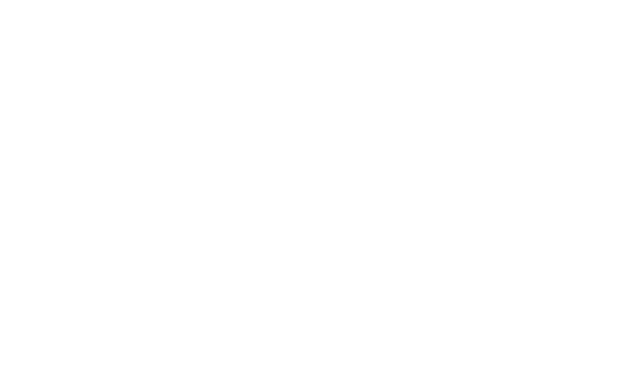
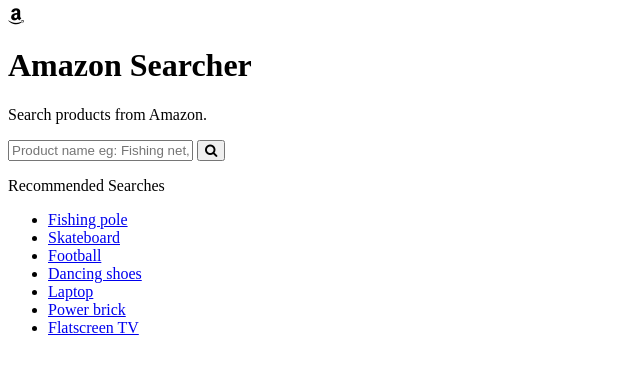
Before and after one commit to ennanuel/scraper-test-project, a website: page public/index.html in a window 1280 px wide. Shown: the whole page, without its empty margins (0-640 px from the left). Drawn offline with Linux system fonts and the light colour scheme.

Commit message:
Added more elements in HTML file

```diff
--- a/public/index.html
+++ b/public/index.html
@@ -3,9 +3,51 @@
 <head>
     <meta charset="UTF-8">
     <meta name="viewport" content="width=device-width, initial-scale=1.0">
-    <title>Document</title>
+    <link rel="stylesheet" href="https://cdnjs.cloudflare.com/ajax/libs/font-awesome/4.7.0/css/font-awesome.min.css">
+    <link rel="icon" type="image/x-icon" href="https://encrypted-tbn0.gstatic.com/images?q=tbn:ANd9GcSR3XoM3533zkDJQUH1eqc4X3wQaBQ9GMewEQ&usqp=CAU">
+    <link rel="stylesheet" href="./styles.css">
+    <link rel="stylesheet" href="./variables.css">
+    <title>Amazon Searcher</title>
 </head>
-<body>
-
+<body id="home" class="w-full flex-col flex items-center justify-center">
+    <div class="home-header flex flex-col justify-center items-center">
+        <div class="logo flex items-center">
+            <i class="icon fa fa-amazon"></i>
+            <h1>Amazon Searcher</h1>
+        </div>
+        <p>Search products from Amazon.</p>
+    </div>
+    <form method="GET" action="search.html" id="search-form" class="flex w-full">
+        <input type="text" name="search" placeholder="Product name eg: Fishing net, Soccer ball, etc.">
+        <button type="submit flex items-center justify-center">
+            <i class="fa fa-search"></i>
+        </button>
+    </form>
+    <div class="recommendation relative w-full">
+        <p class="recommendation-desc border absolute">Recommended Searches</p>
+        <ul class="recommendation-list border">
+            <li>
+                <a href="search.html?search=fishing+pole" class="relative flex items-center">Fishing pole</a>
+            </li>
+            <li>
+                <a href="search.html?search=skateboard" class="relative flex items-center">Skateboard</a>
+            </li>
+            <li>
+                <a href="search.html?search=football" class="relative flex items-center">Football</a>
+            </li>
+            <li>
+                <a href="search.html?search=dancing+shoes" class="relative flex items-center">Dancing shoes</a>
+            </li>
+            <li>
+                <a href="search.html?search=laptop" class="relative flex items-center">Laptop</a>
+            </li>
+            <li>
+                <a href="search.html?search=power+brick" class="relative flex items-center">Power brick</a>
+            </li>
+            <li>
+                <a href="search.html?search=flatscreen+tv" class="relative flex items-center">Flatscreen TV</a>
+            </li>
+        </ul>
+    </div>
 </body>
 </html>
```
